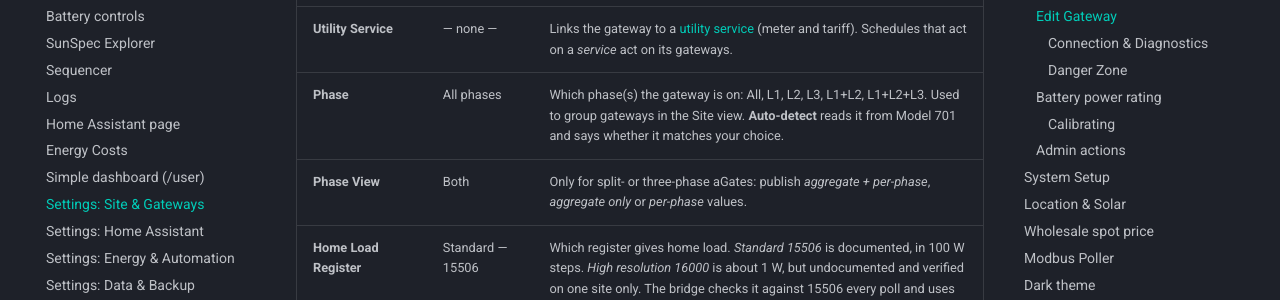
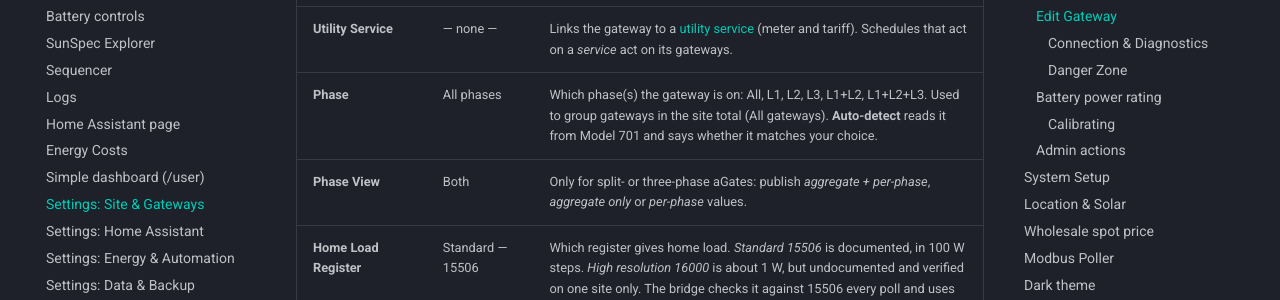
Before and after one commit to david2069/franklinwh-modbus-bridge, an MkDocs documentation site: the page built from docs/user/ui/settings-site-gateways.md, in a window 1280 px wide and 900 px high, scrolled down 4345 px. Shown: the part 173-473 px from the top of the window. Built offline with MkDocs 1.6.1 and Material for MkDocs 9.7.7, drawn with Linux system fonts in a browser that asks for light colours; comment, search, counter and statistics services are not loaded.

Commit message:
fix(ui): a gateway not set up reads Connected again; no Site view in the wizard text (#396)
#395 skipped the points request for any gateway that isn't polling, so a
fresh install (default not set up) showed red Disconnected next to
"No gateway yet". It showed Connected before, when api/points answered.
The wizard's demo step and two docs still named the removed Site view.

Refs #296


Claude-Session: https://claude.ai/code/session_01Y16KzdPEVsgLsqKASFjb7K

Co-authored-by: david2069 <david2069@users.noreply.github.com>
Co-authored-by: Claude Opus 5.5 <noreply@anthropic.com>

```diff
--- a/docs/user/ui/settings-site-gateways.md
+++ b/docs/user/ui/settings-site-gateways.md
@@ -100,7 +100,7 @@ refuses, because one aGate can only hold one Modbus session.
 | Timeout (s) | 10 | 1–60 s. |
 | Description | — | Free text. |
 | **Utility Service** | — none — | Links the gateway to a [utility service](settings-energy-automation.md#utility-services-and-tariffs) (meter and tariff). Schedules that act on a *service* act on its gateways. |
-| **Phase** | All phases | Which phase(s) the gateway is on: All, L1, L2, L3, L1+L2, L1+L2+L3. Used to group gateways in the Site view. **Auto-detect** reads it from Model 701 and says whether it matches your choice. |
+| **Phase** | All phases | Which phase(s) the gateway is on: All, L1, L2, L3, L1+L2, L1+L2+L3. Used to group gateways in the site total (All gateways). **Auto-detect** reads it from Model 701 and says whether it matches your choice. |
 | **Phase View** | Both | Only for split- or three-phase aGates: publish *aggregate + per-phase*, *aggregate only* or *per-phase* values. |
 | **Home Load Register** | Standard — 15506 | Which register gives home load. *Standard 15506* is documented, in 100 W steps. *High resolution 16000* is about 1 W, but undocumented and verified on one site only. The bridge checks it against 15506 every poll and uses 15506 while they disagree. Changing it changes the published Home figures, so it is logged. Hidden for a mock. |
 | **Publish this gateway to Home Assistant** | On | Whether this gateway gets its own device and entities in Home Assistant. **Off removes its entities from Home Assistant** (rather than leaving them unavailable). The same switch is in [Settings → Home Assistant](settings-home-assistant.md#publish-to-home-assistant). |
--- a/src/franklinwh_bridge/static/js/app.js
+++ b/src/franklinwh_bridge/static/js/app.js
@@ -999,6 +999,11 @@ document.addEventListener('alpine:init', () => {
         this.quality = data.quality ?? null;
         this.lastPollTs = data.ts ?? null;
         this.connected = true;
+      } else if (row && row.health === 'unconfigured') {
+        // Not set up: there is nothing to poll, and the bridge answered. As
+        // before #395, when api/points answered for it: "No gateway yet".
+        this.points = {};
+        this.connected = true;
       } else {
         this.connected = false;
       }
--- a/src/franklinwh_bridge/templates/partials/setup_wizard.html
+++ b/src/franklinwh_bridge/templates/partials/setup_wizard.html
@@ -219,7 +219,7 @@
               <p class="font-semibold">What a demo gateway can and can't do</p>
               <p class="text-xs font-medium text-emerald-300">Works</p>
               <ul style="list-style: disc;" class="pl-5 text-xs space-y-1">
-                <li>Dashboard, power flow, Site view</li>
+                <li>Dashboard, power flow, the All gateways overview</li>
                 <li>Home Assistant entities, including controls</li>
                 <li>Controls and schedules — <em>simulated</em>: they change the demo's data, never a battery</li>
               </ul>
```
Also changed, not shown: docs/setup-wizard-design.md (+1 -1 lines).
